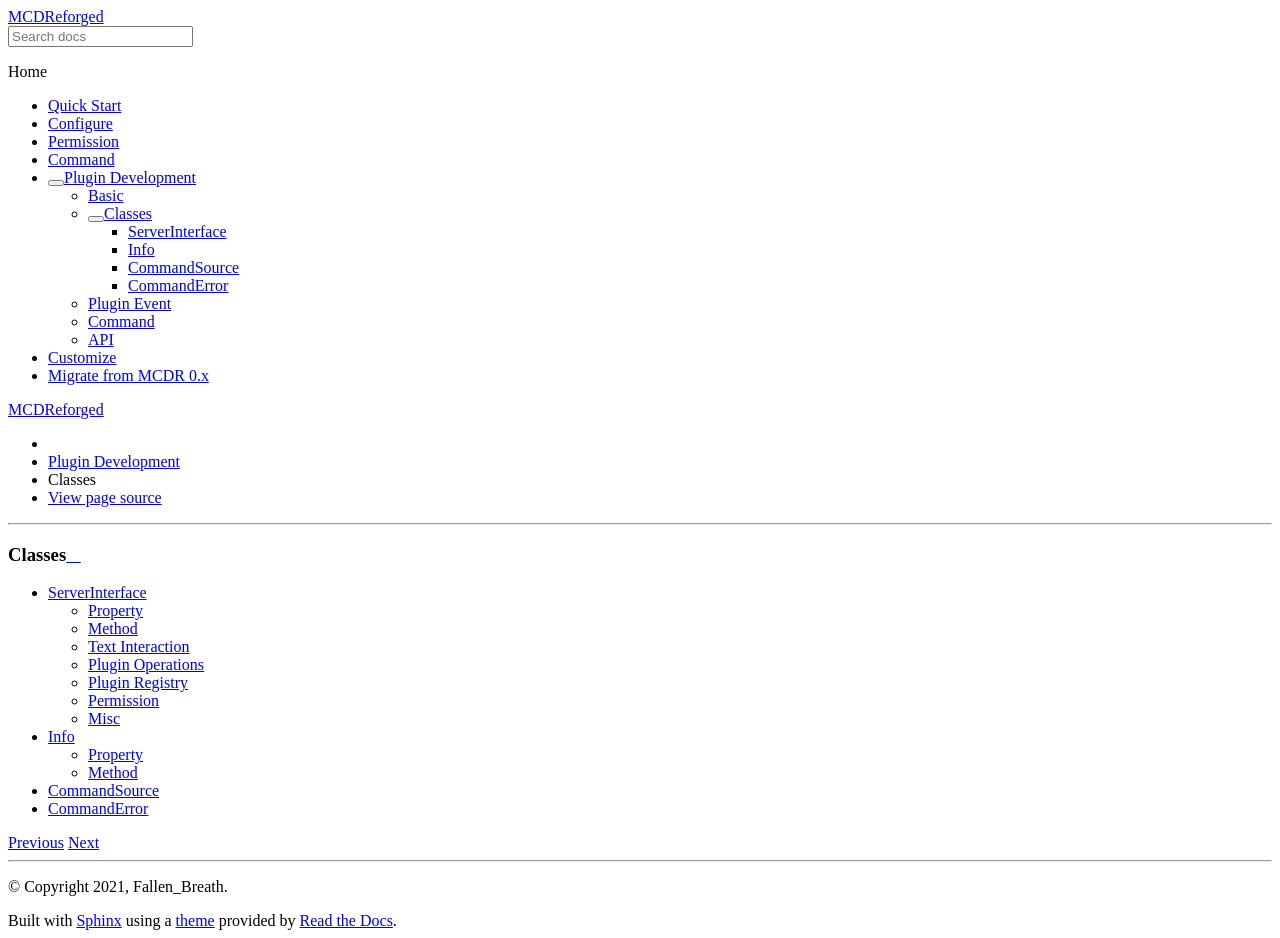
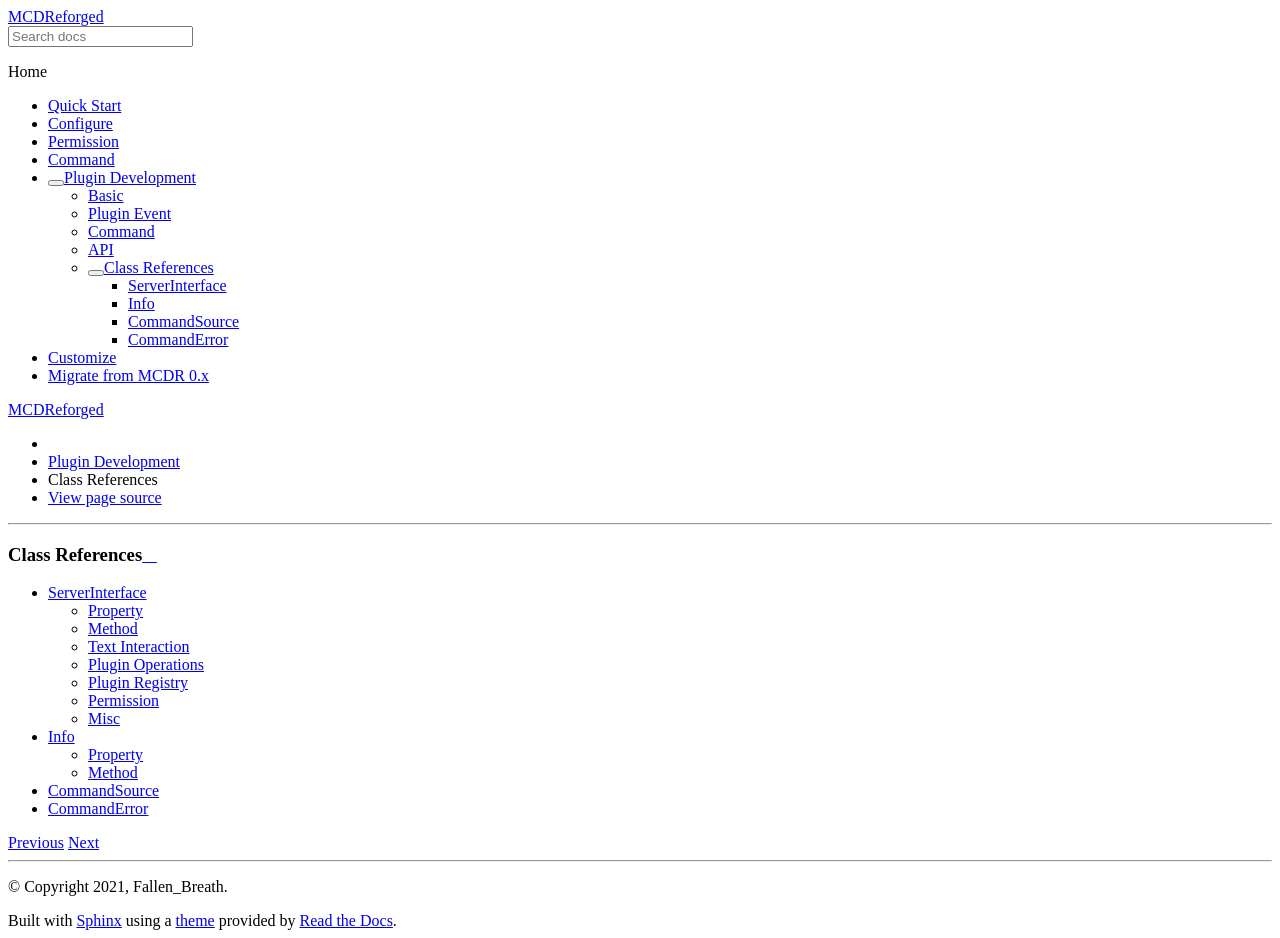
Before and after one commit to MCDReforged/MCDReforged, a Sphinx documentation site: the page built from docs/source/plugin_dev/classes/classes.rst, in a window 1280 px wide. Built offline with Sphinx 7.4.7 and the Read the Docs theme 2.0.0, drawn with Linux system fonts in a browser that asks for light colours.

Commit message:
renamed Class to Class References for doc

```diff
--- a/docs/source/plugin_dev/classes/classes.rst
+++ b/docs/source/plugin_dev/classes/classes.rst
@@ -1,5 +1,5 @@
-Classes
-=======
+Class References
+================
 
 .. toctree::
    :maxdepth: 2
--- a/docs/source/plugin_dev/plugin_dev.rst
+++ b/docs/source/plugin_dev/plugin_dev.rst
@@ -5,7 +5,7 @@
    :maxdepth: 2
 
    Basic<basic.md>
-   Classes<classes/classes.rst>
    Plugin Event<event.md>
    Command<command.md>
    API<api.md>
+   Class References<classes/classes.rst>
```
